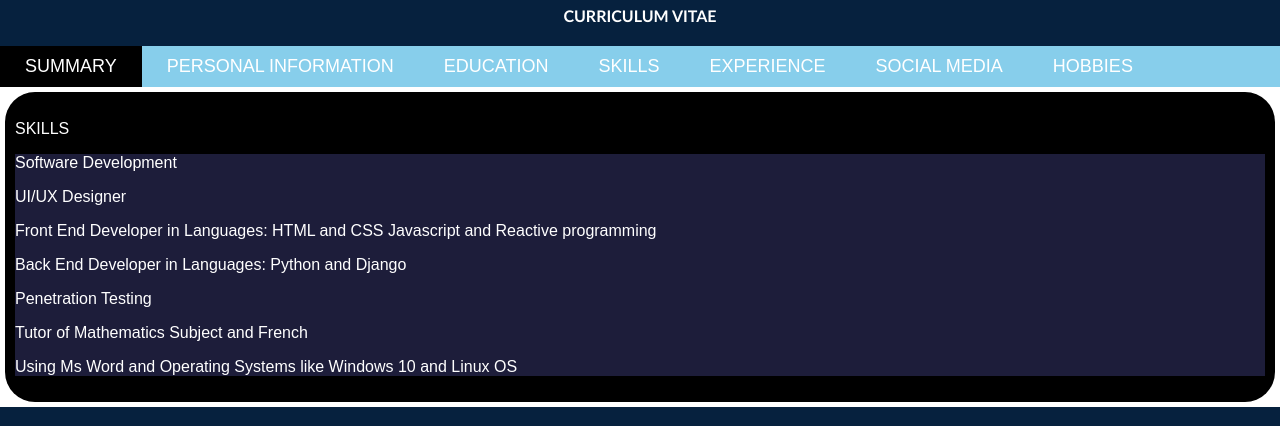
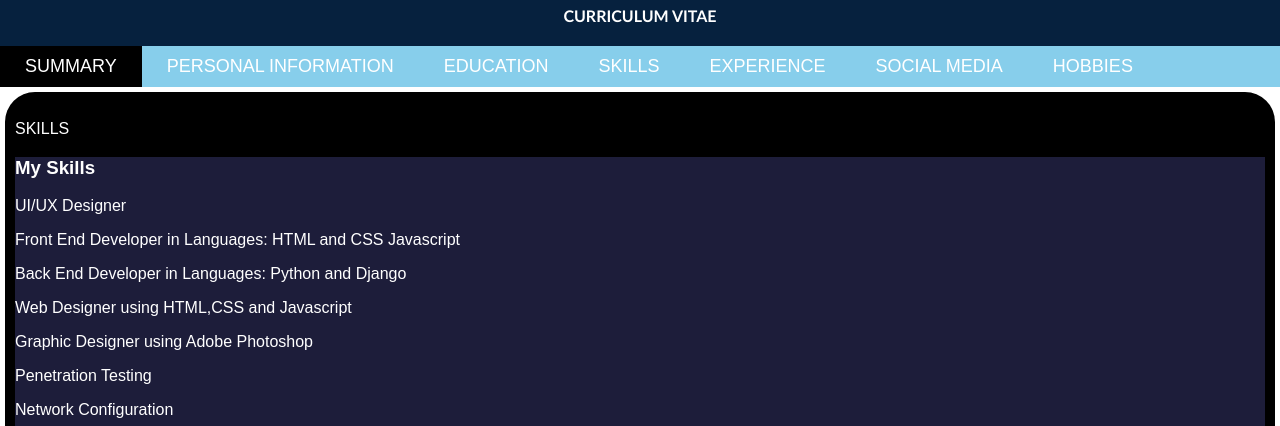
Before and after one commit to montie-tech/MYPORTFOLIO, a plain HTML site: page skills.html in a window 1280 px wide. Shown: the part 181-607 px from the top of the page. Drawn offline with Linux system fonts and the light colour scheme.

Commit message:
Update skills.html

```diff
--- a/skills.html
+++ b/skills.html
@@ -54,16 +54,21 @@
         <br>
             SKILLS
             <article>
-                <p> Software Development </p>
+                <h3> My Skills</h3>
                 <p> UI/UX Designer </p>
                 <p> Front End Developer in Languages:
                     HTML and CSS
-                    Javascript and Reactive programming
+                    Javascript
                 </p>
                 <p> Back End Developer in Languages:
                     Python and Django
                 </p>
+                <p> Web Designer using HTML,CSS and Javascript
+                </p>
+                <p> Graphic Designer using Adobe Photoshop
+                </p>
                 <p> Penetration Testing  </p>
+                <p> Network Configuration </p>
                 <p> Tutor of Mathematics Subject and French</p>
                 <p> Using Ms Word and Operating Systems like Windows 10 and Linux OS</p>
             </article>
```
